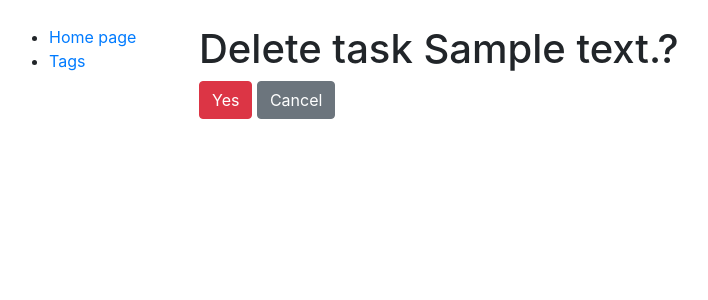
After one commit to Wonsky1/todo_list, a Django app: page /1/delete/ in a window 1280 px wide. The commit adds this page. Shown: the top 300 px of the page, without its empty margins (76-784 px from the left). Run offline with Django 4.2, Linux system fonts and the light colour scheme; tables that the repository leaves empty hold one stand-in row (values such as "Sample post").

Commit message:
Implemented Update and Delete for tasks

```diff
--- /dev/null
+++ b/templates/todo/task_confirm_delete.html
@@ -0,0 +1,12 @@
+{% extends "base.html" %}
+{% block content %}
+  <h1>Delete task {{ task.content }}?</h1>
+  <form action="" method="post">
+    {% csrf_token %}
+
+    <input type="submit" value="Yes" class="btn btn-danger">
+    <a href="{% url 'todo:task-list' %}" class="btn btn-secondary">Cancel</a>
+
+  </form>
+
+{% endblock %}
--- a/templates/todo/task_list.html
+++ b/templates/todo/task_list.html
@@ -17,6 +17,8 @@
       <p>
         Tags: {{ task.tags.all|join:", " }}
       </p>
+      <a href="{% url 'todo:task-update' pk=task.id %}" class="btn btn-secondary btn-sm">Update</a>
+      <a href="{% url 'todo:task-delete' pk=task.id %}" class="btn btn-danger btn-sm">Delete</a>
     {% endfor %}
   {% else %}
     <h2>There are no tasks</h2>
--- a/todo/urls.py
+++ b/todo/urls.py
@@ -3,13 +3,16 @@ from django.urls import path
 from todo.views import (
     TaskListView, TaskCreateView,
     TagsListView, TagCreateView,
-    change_status
+    change_status, TaskUpdateView,
+    TaskDeleteView,
 )
 
 
 urlpatterns = [
     path("", TaskListView.as_view(), name="task-list"),
     path("create/", TaskCreateView.as_view(), name="task-create"),
+    path("<int:pk>/update/", TaskUpdateView.as_view(), name="task-update"),
+    path("<int:pk>/delete/", TaskDeleteView.as_view(), name="task-delete"),
     path("changestatus/<int:pk>/", change_status, name="task-change-status"),
     path("tags/", TagsListView.as_view(), name="tags-list"),
     path("tags/create/", TagCreateView.as_view(), name="tag-create"),
--- a/todo/views.py
+++ b/todo/views.py
@@ -6,16 +6,32 @@ from todo.forms import TaskForm
 from todo.models import Task, Tag
 
 
+def change_status(request: HttpRequest, pk: int) -> HttpResponseRedirect:
+    task = Task.objects.get(id=pk)
+    task.is_done = not task.is_done
+    task.save()
+    return HttpResponseRedirect(reverse("todo:task-list"))
+
+
 class TaskListView(generic.ListView):
     model = Task
     queryset = Task.objects.prefetch_related("tags")
 
 
-
 class TaskCreateView(generic.CreateView):
     model = Task
     form_class = TaskForm
-    template_name = "todo/task_form.html"
+    success_url = reverse_lazy("todo:task-list")
+
+
+class TaskUpdateView(generic.UpdateView):
+    model = Task
+    form_class = TaskForm
+    success_url = reverse_lazy("todo:task-list")
+
+
+class TaskDeleteView(generic.DeleteView):
+    model = Task
     success_url = reverse_lazy("todo:task-list")
 
 
@@ -27,10 +43,3 @@ class TagCreateView(generic.CreateView):
 
 class TagsListView(generic.ListView):
     model = Tag
-
-
-def change_status(request: HttpRequest, pk: int) -> HttpResponseRedirect:
-    task = Task.objects.get(id=pk)
-    task.is_done = not task.is_done
-    task.save()
-    return HttpResponseRedirect(reverse("todo:task-list"))
```
